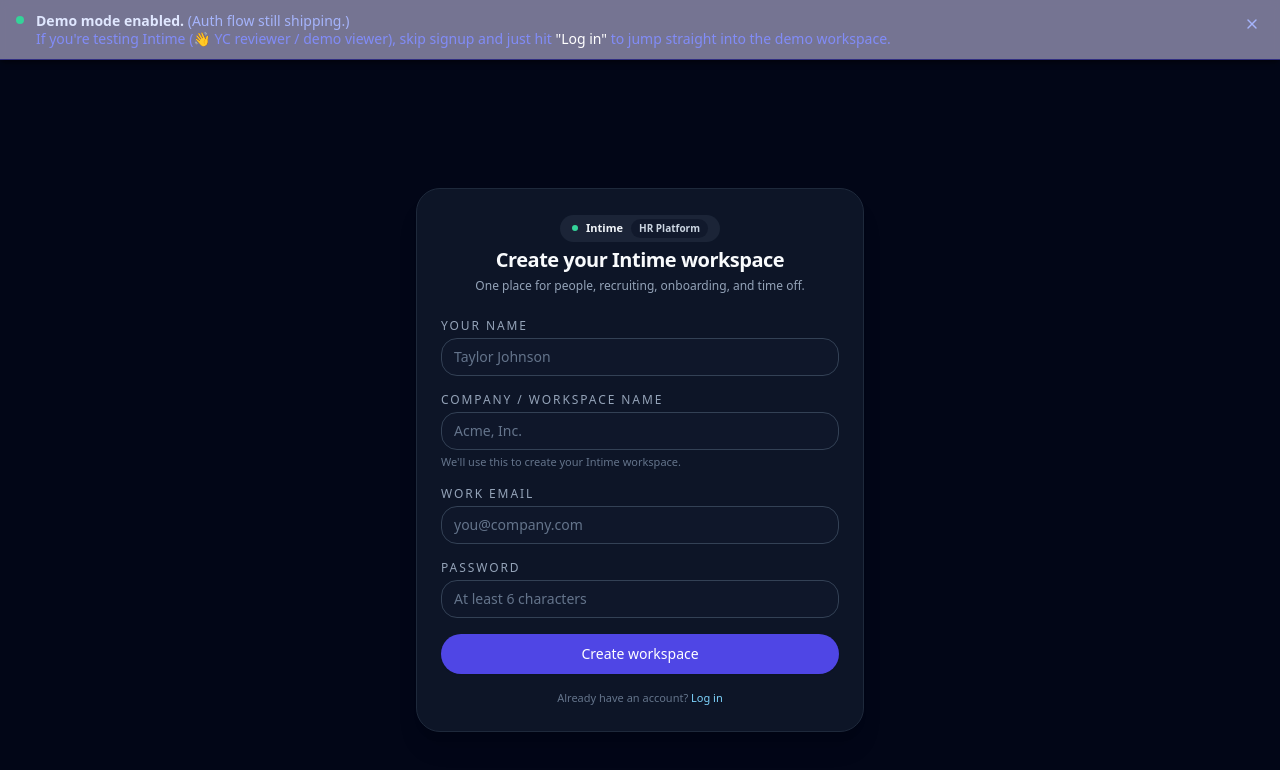
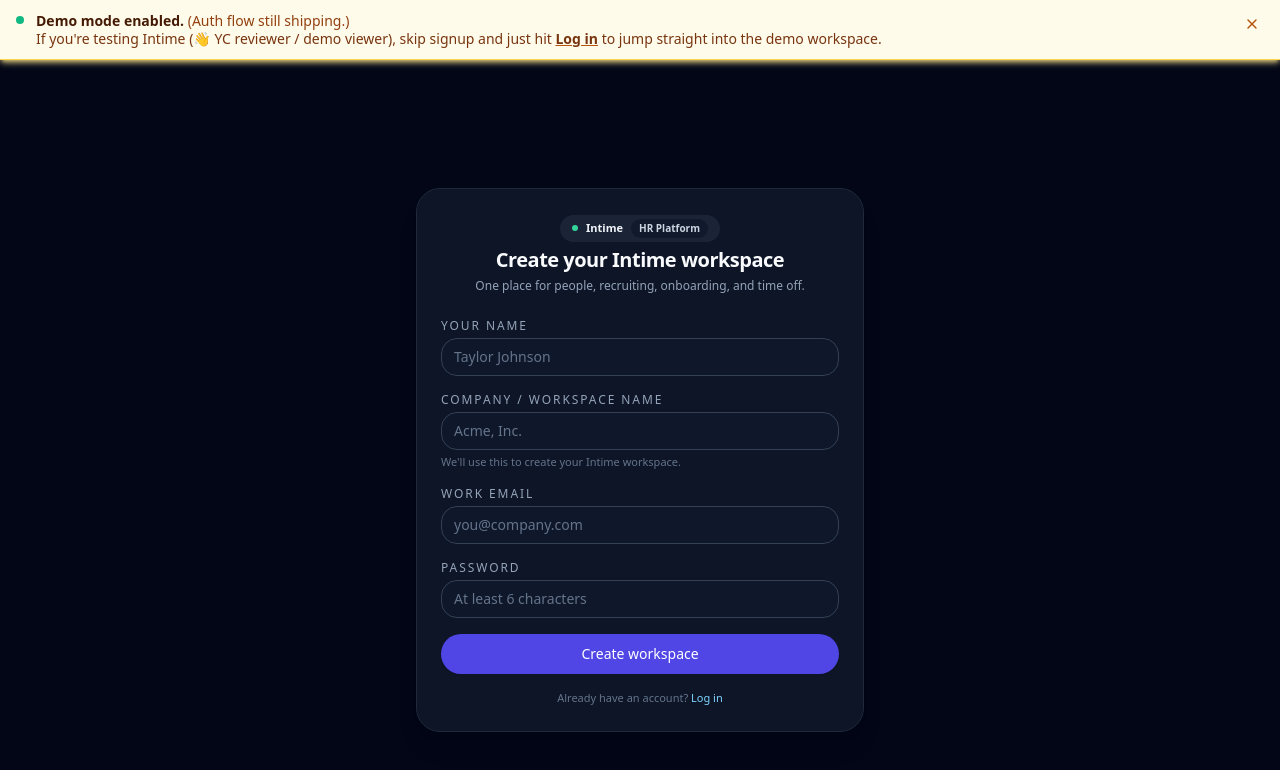
Before and after one commit to katherine-lowen/intime-frontend, a Next.js app: page /signup in a window 1280 px wide. Shown: the top 770 px of the page. Built offline with nearby package versions, Linux system fonts and the light colour scheme; no server answers.

Commit message:
Improve demo banner contrast and visibility

```diff
--- a/src/components/demo-banner.tsx
+++ b/src/components/demo-banner.tsx
@@ -4,60 +4,58 @@
 import { X } from "lucide-react";
 
 export function DemoBanner() {
-  const [visible, setVisible] = useState(false);
-  const [dismissed, setDismissed] = useState(false);
+  const [mounted, setMounted] = useState(false);
+  const [hidden, setHidden] = useState(false);
 
-  // Small delayed mount to animate slide-down
+  // Delayed mount → slide-down animation
   useEffect(() => {
-    const t = setTimeout(() => setVisible(true), 50);
+    const t = setTimeout(() => setMounted(true), 40);
     return () => clearTimeout(t);
   }, []);
 
   function handleDismiss() {
-    setDismissed(true);
-    setTimeout(() => {
-      setVisible(false);
-    }, 250); // match transition duration
+    setHidden(true);
+    setTimeout(() => setMounted(false), 220); // match duration
   }
 
-  if (!visible) return null;
+  if (!mounted) return null;
 
   return (
     <div
       className={[
-        "w-full border-b flex items-start gap-3 px-4 py-3 text-sm backdrop-blur-sm transition-all duration-300",
-        dismissed
-          ? "opacity-0 -translate-y-4"
-          : "opacity-100 translate-y-0",
-
-        // Colors / style + slight drop shadow
-        "bg-indigo-950/60 border-indigo-900 text-indigo-200 shadow-md shadow-black/40",
+        "w-full flex items-start gap-3 px-4 py-3 text-sm transition-all duration-200",
+        hidden ? "opacity-0 -translate-y-2" : "opacity-100 translate-y-0",
+        // High-contrast, visible on dark pages
+        "bg-amber-50 border-b border-amber-300 text-amber-950 shadow-md shadow-amber-200/70",
       ].join(" ")}
     >
       {/* Green dot */}
-      <span className="mt-1 inline-block h-2 w-2 rounded-full bg-emerald-400" />
+      <span className="mt-1 inline-block h-2 w-2 rounded-full bg-emerald-500" />
 
-      {/* Messaging */}
+      {/* Text */}
       <div className="flex-1 leading-tight">
-        <strong className="font-semibold text-indigo-100">
+        <strong className="font-semibold">
           Demo mode enabled.
         </strong>{" "}
-        <span className="text-indigo-300">
+        <span className="text-amber-800">
           (Auth flow still shipping.)
         </span>
         <br />
-        <span className="text-indigo-400">
+        <span className="text-amber-900">
           If you&apos;re testing Intime (👋 YC reviewer / demo viewer),
           skip signup and just hit{" "}
-          <span className="font-medium text-white">&quot;Log in&quot;</span>{" "}
+          <span className="font-semibold underline decoration-amber-700">
+            Log in
+          </span>{" "}
           to jump straight into the demo workspace.
         </span>
       </div>
 
-      {/* Dismiss Button */}
+      {/* Dismiss */}
       <button
+        type="button"
         onClick={handleDismiss}
-        className="text-indigo-300 hover:text-white transition p-1"
+        className="p-1 text-amber-700 hover:text-amber-900"
         aria-label="Dismiss demo notice"
       >
         <X size={16} />
```
